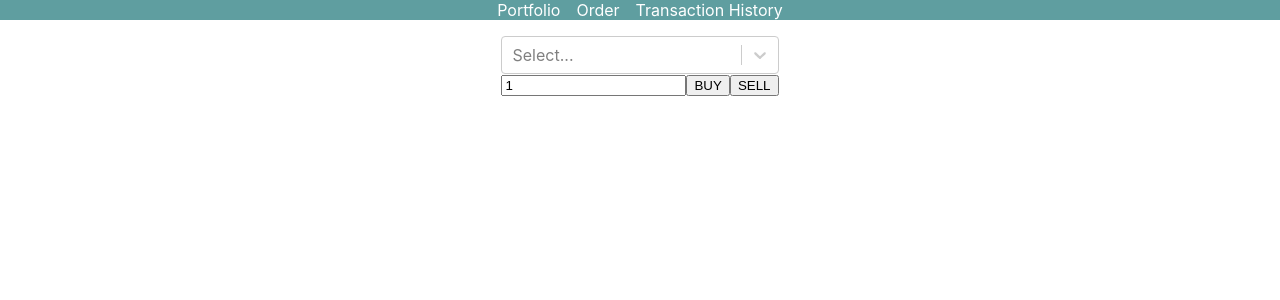
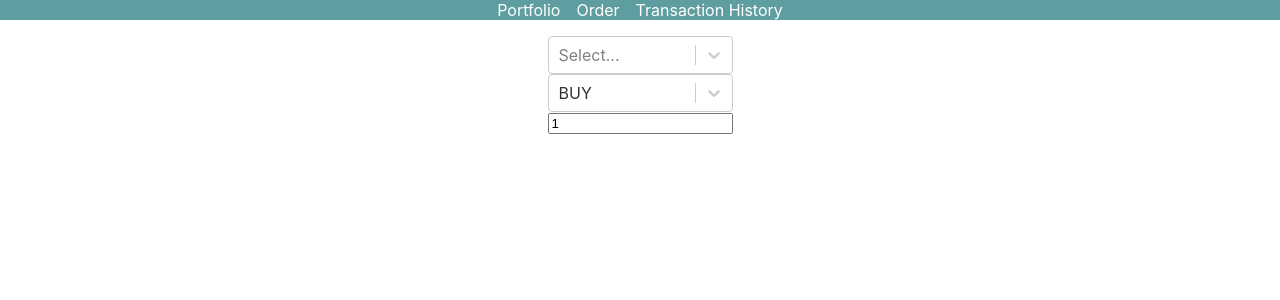
Before and after one commit to jdesmond91/trading-frontend, a React (Create React App) app: page /order in a window 1280 px wide. Shown: the top 300 px of the page. Built offline with nearby package versions, Linux system fonts and the light colour scheme; no server answers.

Commit message:
added order preview, and select box for order type

```diff
--- a/src/components/Order.js
+++ b/src/components/Order.js
@@ -8,6 +8,20 @@ import { setCash } from '../redux/cashSlice'
 import { setTransactions } from '../redux/transactionsSlice'
 import { setPositions } from '../redux/positionsSlice'
 
+const OrderPreview = ({ selected, quantity, cash, orderType, handleSubmit }) => {
+	return selected ? (
+		<div>
+			<div>Order Type: {orderType}</div>
+			<div>Security: {selected.ticker}</div>
+			<div>Security Price: {selected.price}</div>
+			<div>Quantity: {quantity}</div>
+			<div>Total: {selected.price * quantity}</div>
+			<div>Cash Available to Trade: {cash}</div>
+			<button onClick={handleSubmit}>Submit Order</button>
+		</div>
+	) : null
+}
+
 const Order = () => {
 	const securities = useSelector((state) => state.securities.value)
 	const cash = useSelector((state) => state.cash.value)
@@ -15,32 +29,44 @@ const Order = () => {
 
 	const [selected, setSelected] = useState(null)
 	const [quantity, setQuantity] = useState(1)
+	const [orderType, setOrderType] = useState('BUY')
+	const [message, setMessage] = useState('')
 
-	let orderTotal
-
-	const dispatch = useDispatch()
-
-	let options = securities.map((security) => {
+	const securityOptions = securities.map((security) => {
 		return { value: security.id, label: security.name }
 	})
 
-	const handleChange = (selectedOption) => {
-		// console.log(selectedOption.value)
-		// console.log('handleChangeSecurities', securities)
-		const selectedSecurity = securities.find((security) => security.id === selectedOption.value)
-		// console.log('handleChangeSelectedSec', selectedSecurity)
-		setSelected(selectedSecurity)
-		// console.log('handleChange', selected)
+	const orderOptions = [
+		{
+			value: 'BUY',
+			label: 'BUY',
+		},
+		{
+			value: 'SELL',
+			label: 'SELL',
+		},
+	]
+
+	const handleSecurityChange = (selectedOption) => {
+		if (selectedOption) {
+			const selectedSecurity = securities.find((security) => security.id === selectedOption.value)
+			setSelected(selectedSecurity)
+		} else {
+			setSelected(null)
+		}
 	}
 
 	const handleQuantityChange = (event) => {
 		setQuantity(parseInt(event.target.value))
 	}
 
-	const handleSubmit = async (event) => {
+	const handleOrderChange = (selectedOption) => {
+		setOrderType(selectedOption.value)
+	}
+
+	const handleSubmit = (event) => {
 		event.preventDefault()
 
-		const orderType = event.target.value
 		let order
 
 		if (selected) {
@@ -54,7 +80,7 @@ const Order = () => {
 				} else {
 					alert('You do not have enough cash!')
 				}
-			} else {
+			} else if (orderType === 'SELL') {
 				const position = positions.find((position) => position.security.name === selected.name)
 				if (quantity <= position.quantity) {
 					order = {
@@ -65,6 +91,8 @@ const Order = () => {
 				} else {
 					alert('You do not own enough positions to sell!')
 				}
+			} else {
+				alert('Please choose buy or sell!')
 			}
 
 			console.log(order)
@@ -85,7 +113,13 @@ const Order = () => {
 
 	return (
 		<div>
-			<Select options={options} isSearchable={true} onChange={handleChange} />
+			<Select
+				options={securityOptions}
+				isSearchable={true}
+				onChange={handleSecurityChange}
+				isClearable={true}
+			/>
+			<Select options={orderOptions} defaultValue={orderOptions[0]} onChange={handleOrderChange} />
 			<input
 				type='number'
 				name='orderQuantity'
@@ -94,12 +128,14 @@ const Order = () => {
 				onChange={handleQuantityChange}
 				min='1'
 			/>
-			<button onClick={handleSubmit} value='BUY'>
-				BUY
-			</button>
-			<button onClick={handleSubmit} value='SELL'>
-				SELL
-			</button>
+			<div>{message}</div>
+			<OrderPreview
+				selected={selected}
+				quantity={quantity}
+				cash={cash}
+				orderType={orderType}
+				handleSubmit={handleSubmit}
+			/>
 		</div>
 	)
 }
```
